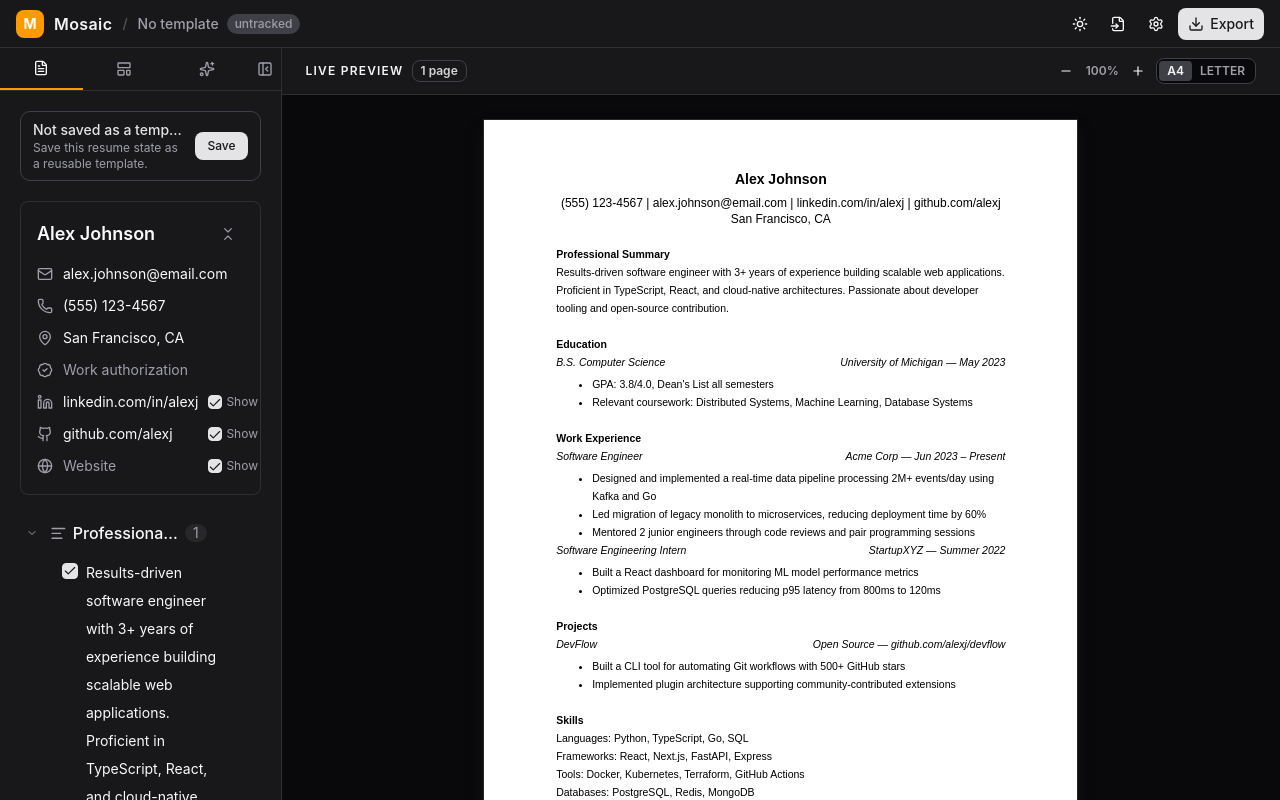
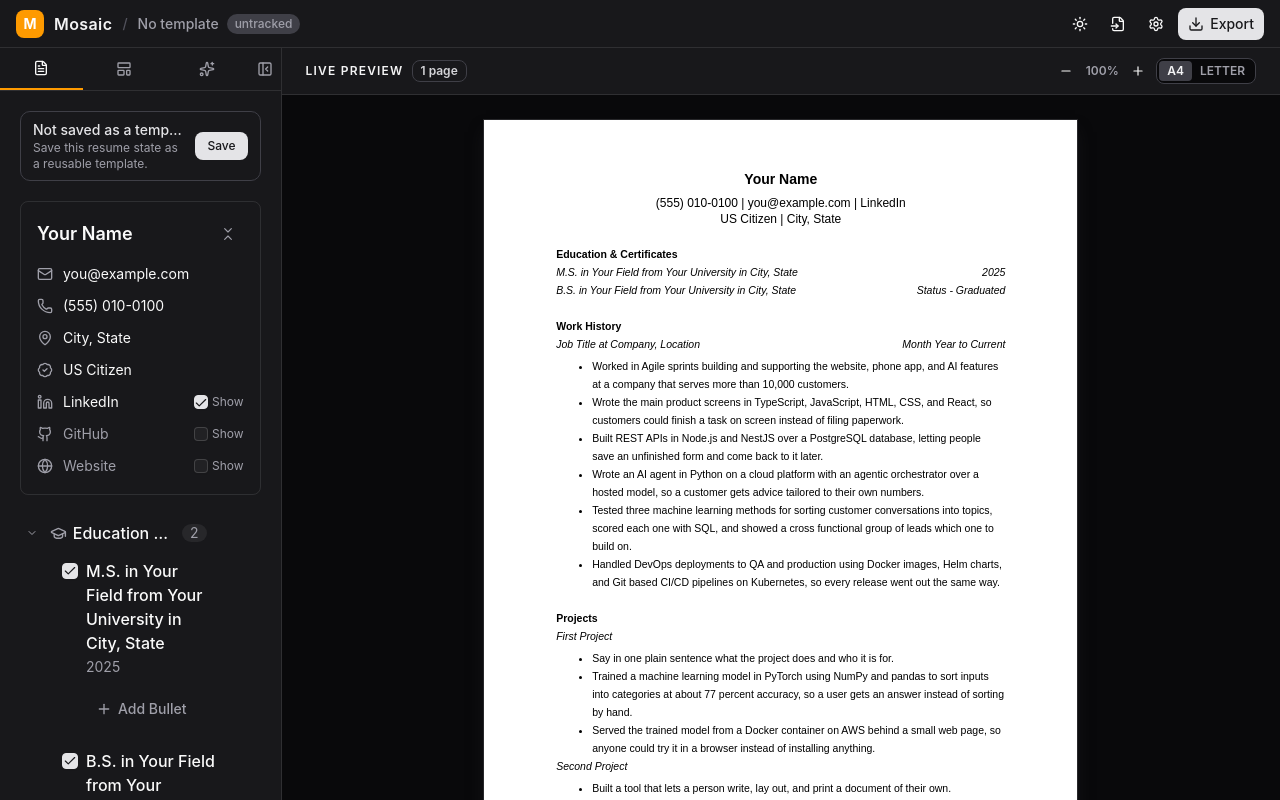
Before and after one commit to Anoop-Chandra-19/mosaic, a React (Vite) app: page / in a window 1280 px wide. Built offline with nearby package versions, Linux system fonts and the light colour scheme.

Commit message:
feat: seed a stubbed resume in the Headless structure

```diff
--- a/src/stores/resumeStore.ts
+++ b/src/stores/resumeStore.ts
@@ -9,108 +9,85 @@ import type { ResumeData, ResumeEntry, ContactInfo, SectionType } from '@/types/
 const DEFAULT_RESUME: ResumeData = {
   schemaVersion: 1,
   contact: {
-    name: 'Alex Johnson',
-    email: 'alex.johnson@email.com',
-    phone: '(555) 123-4567',
-    location: 'San Francisco, CA',
-    linkedin: 'linkedin.com/in/alexj',
-    github: 'github.com/alexj',
+    name: 'Your Name',
+    email: 'you@example.com',
+    phone: '(555) 010-0100',
+    location: 'City, State',
+    citizenshipStatus: 'US Citizen',
+    linkedin: 'LinkedIn',
+    github: '',
     website: '',
     showLinkedin: true,
-    showGithub: true,
-    showWebsite: true,
+    showGithub: false,
+    showWebsite: false,
   },
+  // Sections follow the Headless format: Education above Work History, no
+  // Summary or Skills block. Bullets show the shape the format asks for --
+  // a keyword, how it was used, then the result or reason.
   sections: [
     {
-      id: 'sec-summary',
-      type: 'summary',
-      label: 'Professional Summary',
+      id: 'sec-education',
+      type: 'education',
+      label: 'Education & Certificates',
       order: 0,
       items: [
         {
-          id: 's1',
+          id: 'edu1',
           selected: true,
-          text: 'Results-driven software engineer with 3+ years of experience building scalable web applications. Proficient in TypeScript, React, and cloud-native architectures. Passionate about developer tooling and open-source contribution.',
+          title: 'M.S. in Your Field from Your University in City, State',
+          subtitle: '2025',
           bullets: [],
         },
-      ],
-    },
-    {
-      id: 'sec-education',
-      type: 'education',
-      label: 'Education',
-      order: 1,
-      items: [
         {
-          id: 'e1',
+          id: 'edu2',
           selected: true,
-          title: 'B.S. Computer Science',
-          subtitle: 'University of Michigan — May 2023',
-          bullets: [
-            { id: 'e1b1', text: "GPA: 3.8/4.0, Dean's List all semesters", selected: true },
-            {
-              id: 'e1b2',
-              text: 'Relevant coursework: Distributed Systems, Machine Learning, Database Systems',
-              selected: true,
-            },
-            {
-              id: 'e1b3',
-              text: 'Teaching Assistant for EECS 281 (Data Structures & Algorithms)',
-              selected: false,
-            },
-          ],
+          title: 'B.S. in Your Field from Your University in City, State',
+          subtitle: 'Status - Graduated',
+          bullets: [],
         },
       ],
     },
     {
       id: 'sec-experience',
       type: 'experience',
-      label: 'Work Experience',
-      order: 2,
+      label: 'Work History',
+      order: 1,
       items: [
         {
-          id: 'w1',
+          id: 'job1',
           selected: true,
-          title: 'Software Engineer',
-          subtitle: 'Acme Corp — Jun 2023 – Present',
+          title: 'Job Title at Company, Location',
+          subtitle: 'Month Year to Current',
           bullets: [
             {
-              id: 'w1b1',
-              text: 'Designed and implemented a real-time data pipeline processing 2M+ events/day using Kafka and Go',
+              id: 'j1b1',
               selected: true,
+              text: 'Worked in Agile sprints building and supporting the website, phone app, and AI features at a company that serves more than 10,000 customers.',
             },
             {
-              id: 'w1b2',
-              text: 'Led migration of legacy monolith to microservices, reducing deployment time by 60%',
+              id: 'j1b2',
               selected: true,
+              text: 'Wrote the main product screens in TypeScript, JavaScript, HTML, CSS, and React, so customers could finish a task on screen instead of filing paperwork.',
             },
             {
-              id: 'w1b3',
-              text: 'Mentored 2 junior engineers through code reviews and pair programming sessions',
+              id: 'j1b3',
               selected: true,
+              text: 'Built REST APIs in Node.js and NestJS over a PostgreSQL database, letting people save an unfinished form and come back to it later.',
             },
             {
-              id: 'w1b4',
-              text: 'Built internal CLI tool that automated environment setup, saving 4 hours/week per developer',
-              selected: false,
-            },
-          ],
-        },
-        {
-          id: 'w2',
-          selected: true,
-          title: 'Software Engineering Intern',
-          subtitle: 'StartupXYZ — Summer 2022',
-          bullets: [
-            {
-              id: 'w2b1',
-              text: 'Built a React dashboard for monitoring ML model performance metrics',
+              id: 'j1b4',
               selected: true,
+              text: 'Wrote an AI agent in Python on a cloud platform with an agentic orchestrator over a hosted model, so a customer gets advice tailored to their own numbers.',
             },
             {
-              id: 'w2b2',
-              text: 'Optimized PostgreSQL queries reducing p95 latency from 800ms to 120ms',
+              id: 'j1b5',
               selected: true,
+              text: 'Tested three machine learning methods for sorting customer conversations into topics, scored each one with SQL, and showed a cross functional group of leads which one to build on.',
+            },
+            {
+              id: 'j1b6',
+              selected: true,
+              text: 'Handled DevOps deployments to QA and production using Docker images, Helm charts, and Git based CI/CD pipelines on Kubernetes, so every release went out the same way.',
             },
           ],
         },
@@ -120,66 +97,54 @@ const DEFAULT_RESUME: ResumeData = {
       id: 'sec-projects',
       type: 'projects',
       label: 'Projects',
-      order: 3,
+      order: 2,
       items: [
         {
-          id: 'p1',
+          id: 'proj1',
           selected: true,
-          title: 'DevFlow',
-          subtitle: 'Open Source — github.com/alexj/devflow',
+          title: 'First Project',
+          subtitle: '',
           bullets: [
             {
               id: 'p1b1',
-              text: 'Built a CLI tool for automating Git workflows with 500+ GitHub stars',
               selected: true,
+              text: 'Say in one plain sentence what the project does and who it is for.',
             },
             {
               id: 'p1b2',
-              text: 'Implemented plugin architecture supporting community-contributed extensions',
               selected: true,
+              text: 'Trained a machine learning model in PyTorch using NumPy and pandas to sort inputs into categories at about 77 percent accuracy, so a user gets an answer instead of sorting by hand.',
+            },
+            {
+              id: 'p1b3',
+              selected: true,
+              text: 'Served the trained model from a Docker container on AWS behind a small web page, so anyone could try it in a browser instead of installing anything.',
             },
           ],
         },
         {
-          id: 'p2',
-          selected: false,
-          title: 'CloudBudget',
-          subtitle: 'Personal Project',
+          id: 'proj2',
+          selected: true,
+          title: 'Second Project',
+          subtitle: '',
           bullets: [
             {
               id: 'p2b1',
-              text: 'Full-stack expense tracker using Next.js, Prisma, and Stripe integration',
-              selected: false,
+              selected: true,
+              text: 'Built a tool that lets a person write, lay out, and print a document of their own.',
             },
             {
               id: 'p2b2',
-              text: 'Implemented OAuth 2.0 authentication with Google and GitHub providers',
-              selected: false,
+              selected: true,
+              text: 'Wrote it in TypeScript so everything stays inside the browser, meaning the data never leaves the browser it was written in.',
+            },
+            {
+              id: 'p2b3',
+              selected: true,
+              text: 'Published it on GitHub with export to PDF and plain text, so a finished document can be sent anywhere.',
             },
           ],
         },
-      ],
-    },
-    {
-      id: 'sec-skills',
-      type: 'skills',
-      label: 'Skills',
-      order: 4,
-      items: [
-        { id: 'sk1', selected: true, text: 'Languages: Python, TypeScript, Go, SQL', bullets: [] },
-        {
-          id: 'sk2',
-          selected: true,
-          text: 'Frameworks: React, Next.js, FastAPI, Express',
-          bullets: [],
-        },
-        {
-          id: 'sk3',
-          selected: true,
-          text: 'Tools: Docker, Kubernetes, Terraform, GitHub Actions',
-          bullets: [],
-        },
-        { id: 'sk4', selected: true, text: 'Databases: PostgreSQL, Redis, MongoDB', bullets: [] },
       ],
     },
   ],
```
